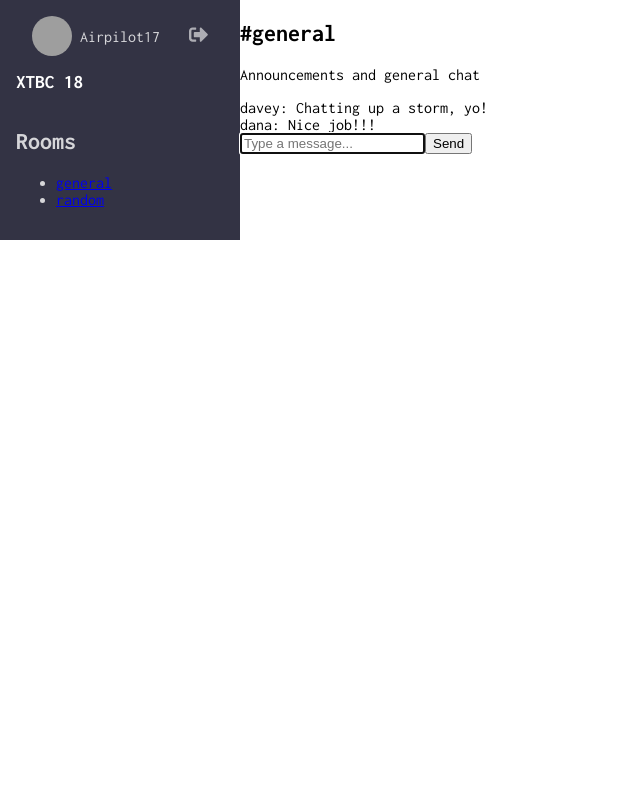
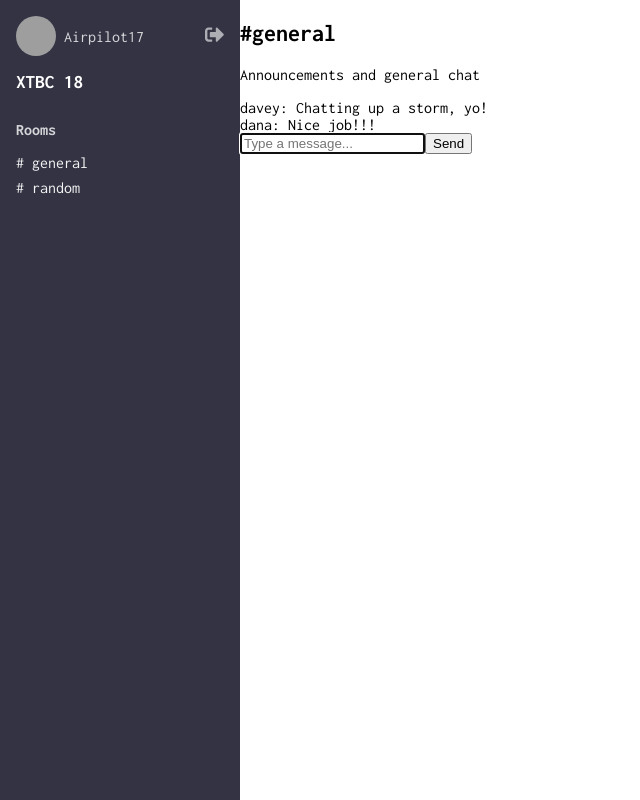
Before and after one commit to Awnead/Slap, a React (Create React App) app: page / in a window 1280 px wide. Shown: the whole page, without its empty margins (0-640 px from the left). Built offline with nearby package versions, Linux system fonts and the light colour scheme; grey boxes are pictures that could not be loaded.

Commit message:
Added RoomList

```diff
--- /dev/null
+++ b/src/RoomList.js
@@ -0,0 +1,58 @@
+import React from 'react'
+import { StyleSheet, css } from 'aphrodite'
+
+const RoomList = () => {
+  return (
+    <nav
+      className={`RoomList ${css(styles.roomList)}`}
+    >
+      <h2 className={css(styles.h2)}>
+        Rooms
+      </h2>
+      <ul className={css(styles.list)}>
+        <li className={css(styles.item)}>
+          <a href="#" className={css(styles.link)}>general</a>
+        </li>
+        <li className={css(styles.item)}>
+          <a href="#" className={css(styles.link)}>random</a>
+        </li>
+      </ul>
+    </nav>
+  )
+}
+
+const styles = StyleSheet.create({
+  roomList: {
+    padding: '0 1rem',
+  },
+
+  h2: {
+    fontSize: '1rem',
+  },
+
+  list: {
+    listStyle: 'none',
+    marginLeft: 0,
+    paddingLeft: 0,
+  },
+
+  item: {
+    marginBottom: '0.5rem',
+  },
+
+  link: {
+    display: 'block',
+    color: 'whitesmoke',
+    textDecoration: 'none',
+
+    '::before': {
+      content: '"# "',
+    },
+
+    ':hover': {
+      backgroundColor: 'rgba(255, 255, 255, 0.2)',
+    },
+  },
+})
+
+export default RoomList
--- a/src/Sidebar.js
+++ b/src/Sidebar.js
@@ -1,29 +1,19 @@
 import React from 'react'
 
 import UserInfo from './UserInfo'
+import RoomList from './RoomList'
 
 const Sidebar= (props) => {
     return (
-        <div className="Sidebar">
-            <aside className="Sidebar" style = {styles.Sidebar}>
-                <div className="UserInfo" style={styles.Children}>
-                    <div className="Avatar"></div>
-                    <div className="user">
-                        <UserInfo user={props.user}/>
-                    </div>
-                </div>
-                <h1 style={styles.h1}>XTBC 18</h1>
-                <nav className="RoomList" style={styles.Children}>
-                    <h2>Rooms</h2>
-                    <ul>
-                    <li><a href="#">general</a></li>
-                    <li><a href="#">random</a></li>
-                    </ul>
-                </nav>
-            </aside>
 
-
-        </div>
+        <aside
+         className="Sidebar"
+         style = {styles.Sidebar}
+        >
+            <UserInfo user={props.user}/>
+            <h1 style={styles.h1}>XTBC 18</h1>
+            <RoomList />
+        </aside>
     )
 }
 
@@ -37,9 +27,6 @@
         flexDirection: 'column',
     },
 
-    Children: {
-        padding: '0 1rem',
-    },
 
     h1: {
         color: 'white',
```
